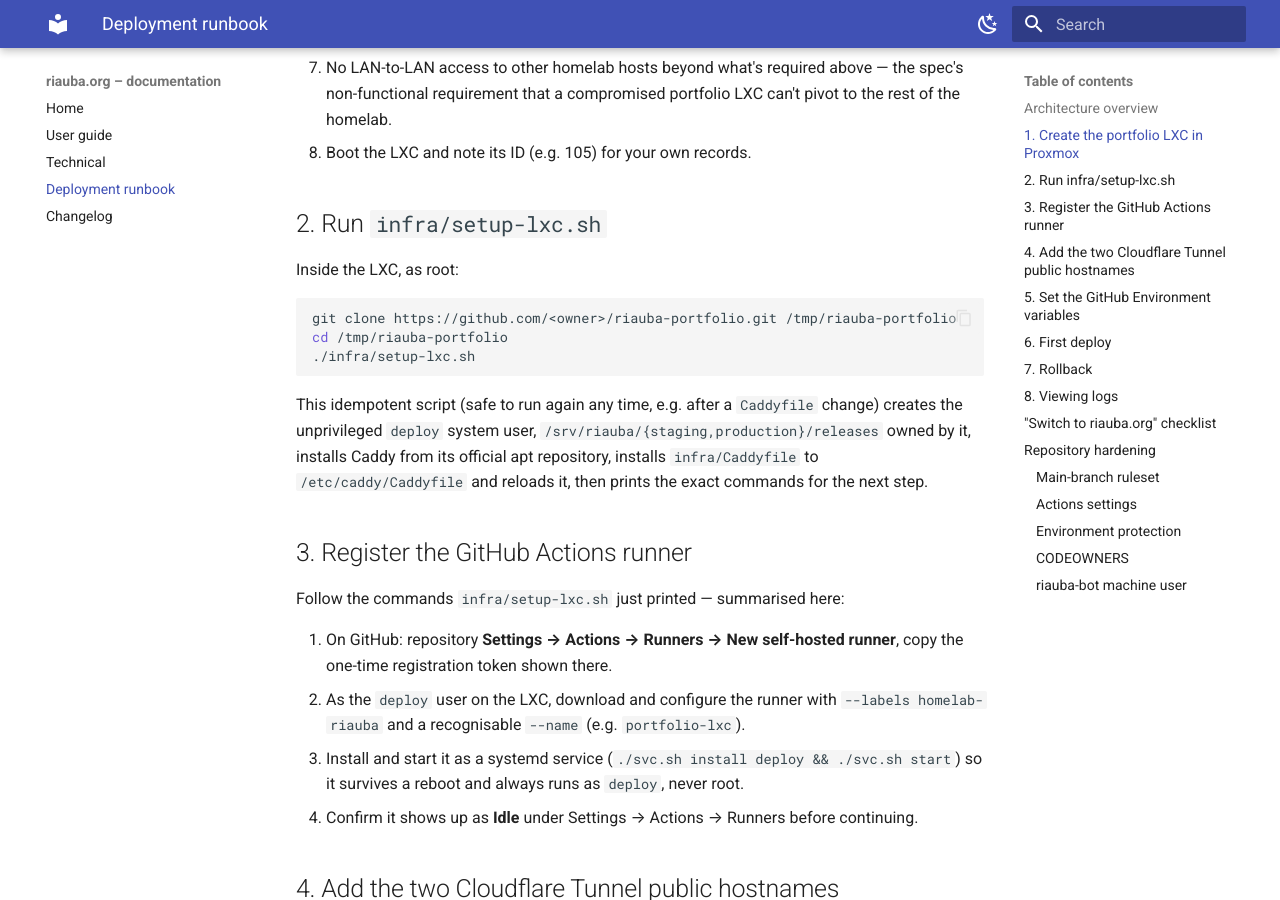
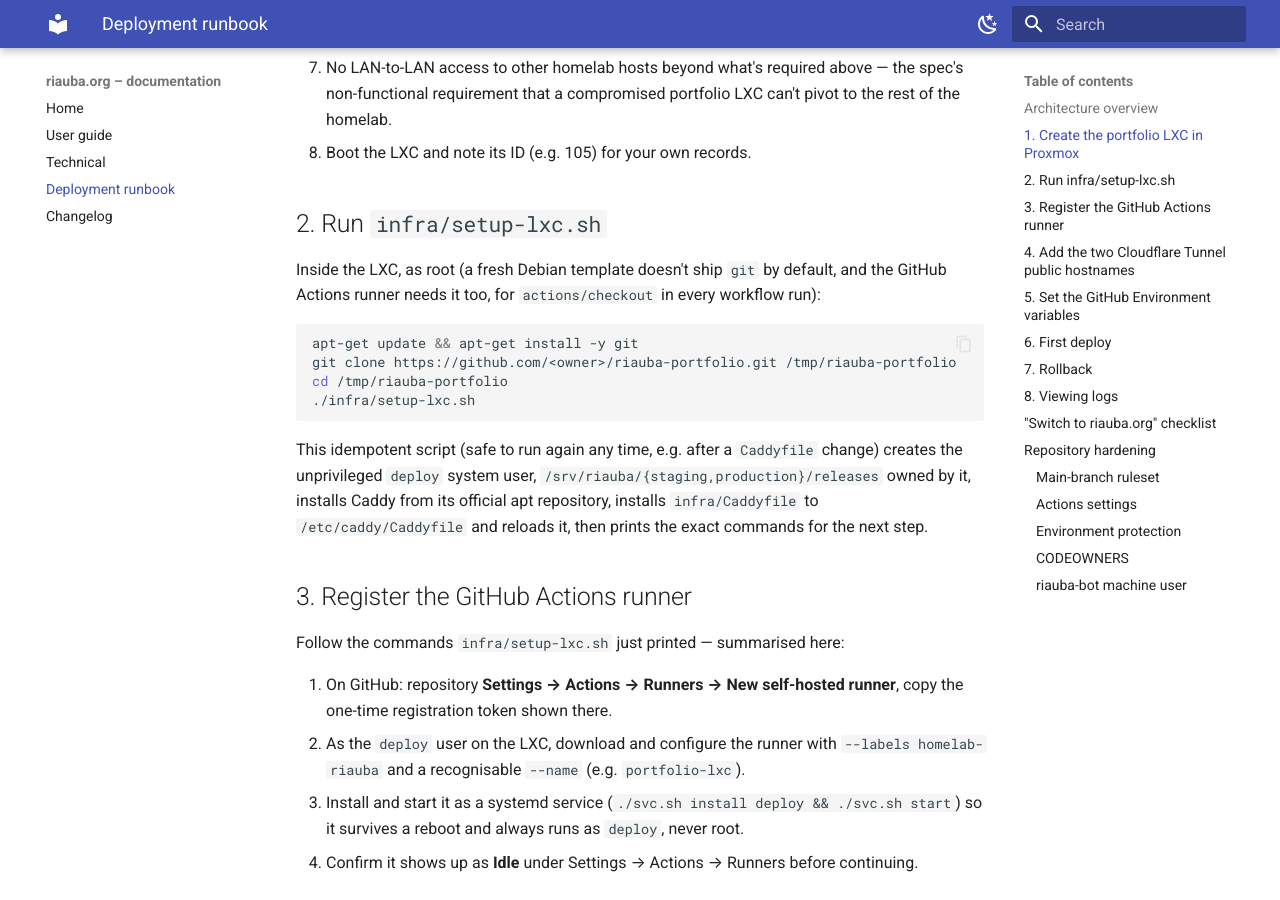
Before and after one commit to asas1313/riauba-portfolio, an MkDocs documentation site: the page built from docs/technical/runbook.md, in a window 1280 px wide and 900 px high, scrolled down 1332 px. Built offline with MkDocs 1.6.1 and Material for MkDocs 9.7.7, drawn with Linux system fonts in a browser that asks for light colours.

Commit message:
docs(004): note git must be installed before cloning on a fresh LXC
Debian's minimal template doesn't ship git by default, and the
self-hosted runner needs it too (actions/checkout). Small addition to
the runbook's "Run infra/setup-lxc.sh" step.

Co-Authored-By: Claude Sonnet 5 <noreply@anthropic.com>

````diff
--- a/docs/technical/runbook.md
+++ b/docs/technical/runbook.md
@@ -65,9 +65,11 @@ flowchart LR
 
 ## 2. Run `infra/setup-lxc.sh`
 
-Inside the LXC, as root:
+Inside the LXC, as root (a fresh Debian template doesn't ship `git` by default, and the GitHub
+Actions runner needs it too, for `actions/checkout` in every workflow run):
 
 ```sh
+apt-get update && apt-get install -y git
 git clone https://github.com/<owner>/riauba-portfolio.git /tmp/riauba-portfolio
 cd /tmp/riauba-portfolio
 ./infra/setup-lxc.sh
````
